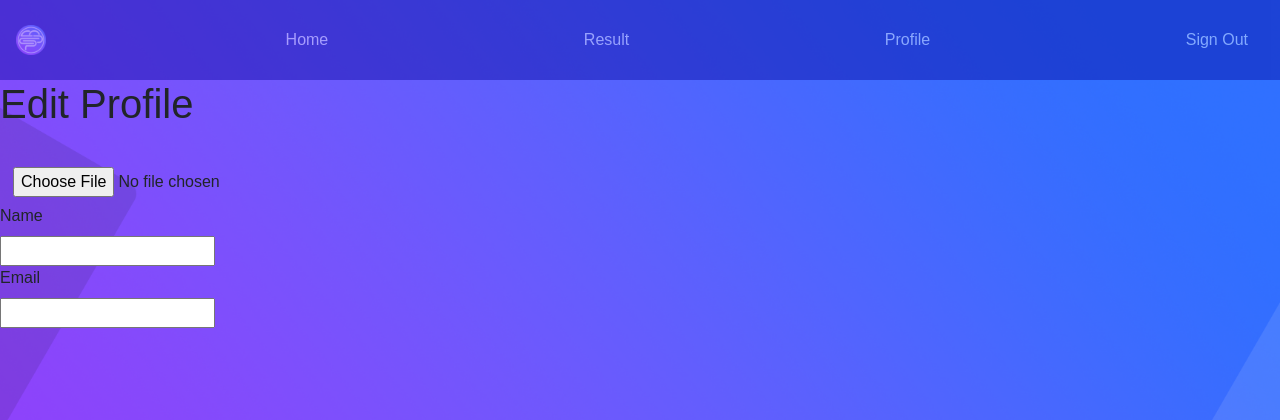
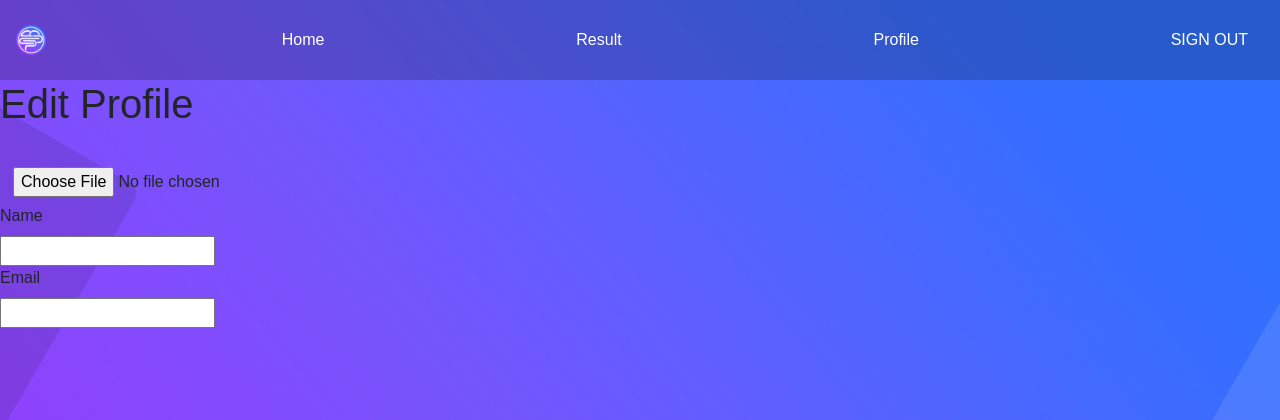
Before and after one commit to oimahawong/BrainBit_DatingApp, a Flask app: template templates/profile.html in a window 1280 px wide. Shown: the top 420 px of the page. Run offline with Flask 3, Linux system fonts and the light colour scheme; the template is opened without the code that fills it, so the values that code supplies are empty; parts of the project's set-up code (start-up, migrations or seed data) failed here and were passed over.

Commit message:
update Profiles HTML/CSS

```diff
--- a/static/css/profile.css
+++ b/static/css/profile.css
@@ -11,8 +11,8 @@ body {
     height: 100vh;
 }
 .navbar {
-    background-color: #000099;
-    opacity: .4;
+
+    background: rgba(7, 7, 7, 0.2);
     overflow: hidden;
 }
 .navbar a {
--- a/templates/profile.html
+++ b/templates/profile.html
@@ -19,7 +19,7 @@
 
 
     <div class="login-container">
-        <a href="#signout">Sign Out</a>
+        <a href="#signout">SIGN OUT</a>
     </div>
     </div>
 
```
Also changed, not shown: 2 other files.
